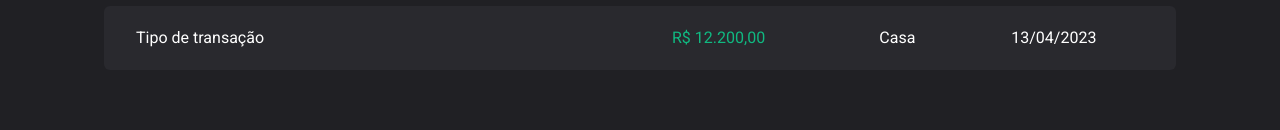
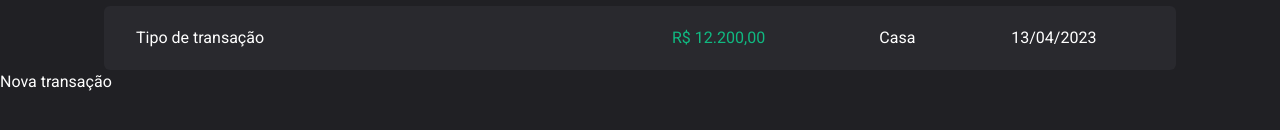
Before and after one commit to ignite-bootcamp/ignite-money, a React (Vite) app: page / in a window 1280 px wide. Both pictures are taken after a click on the button "Nova transação". Shown: the part 438-568 px from the top of the page. Built offline with nearby package versions, Linux system fonts and the light colour scheme.

Commit message:
new transaction modal

```diff
--- a/package.json
+++ b/package.json
@@ -9,6 +9,7 @@
     "preview": "vite preview"
   },
   "dependencies": {
+    "@radix-ui/react-dialog": "^1.0.2",
     "classnames": "^2.3.2",
     "phosphor-react": "^1.4.1",
     "react": "^18.2.0",
--- a/src/components/Header.tsx
+++ b/src/components/Header.tsx
@@ -1,3 +1,4 @@
+import * as Dialog from '@radix-ui/react-dialog'
 import igniteLogo from '../assets/ignite-logo.svg'
 
 export function Header() {
@@ -5,12 +6,19 @@
     <header className="bg-neutral-900 pt-10 pb-28">
       <div className="w-full max-w-[1120px] mx-auto px-6 flex justify-between items-center`">
         <img src={igniteLogo} alt="" />
-        <button
-          className="h-[50px] border-none bg-emerald-600 text-white font-bold px-5 rounded-md cursor-pointer hover:bg-emerald-700 transition"
-          type="button"
-        >
-          Nova transação
-        </button>
+        <Dialog.Root>
+          <Dialog.Trigger className="h-[50px] border-none bg-emerald-600 text-white font-bold px-5 rounded-md cursor-pointer hover:bg-emerald-700 transition">
+            <span>Nova transação</span>
+          </Dialog.Trigger>
+
+          <Dialog.Portal>
+            <Dialog.Overlay />
+            <Dialog.Content>
+              <Dialog.Title>Nova transação</Dialog.Title>
+              <Dialog.Close />
+            </Dialog.Content>
+          </Dialog.Portal>
+        </Dialog.Root>
       </div>
     </header>
   )
```
Also changed, not shown: 1 other file (tests, documents, lock files or other folders).
